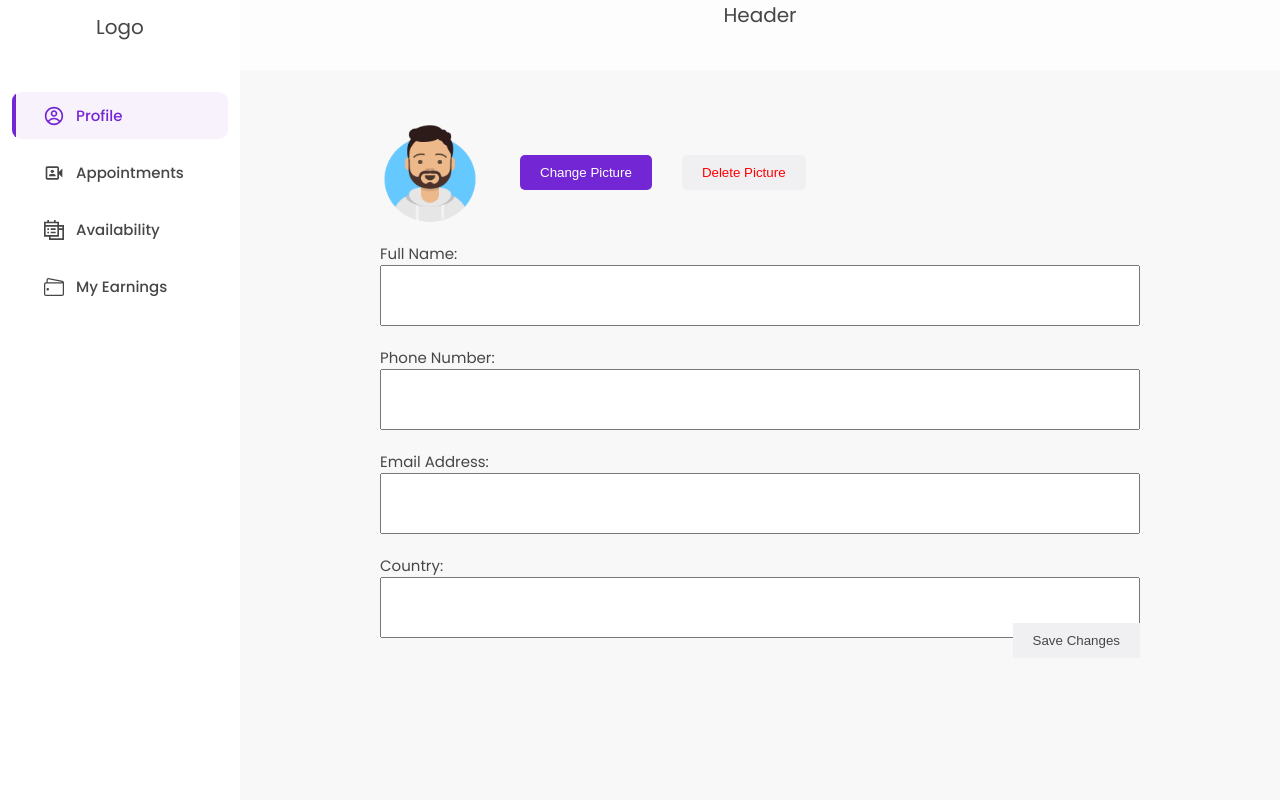
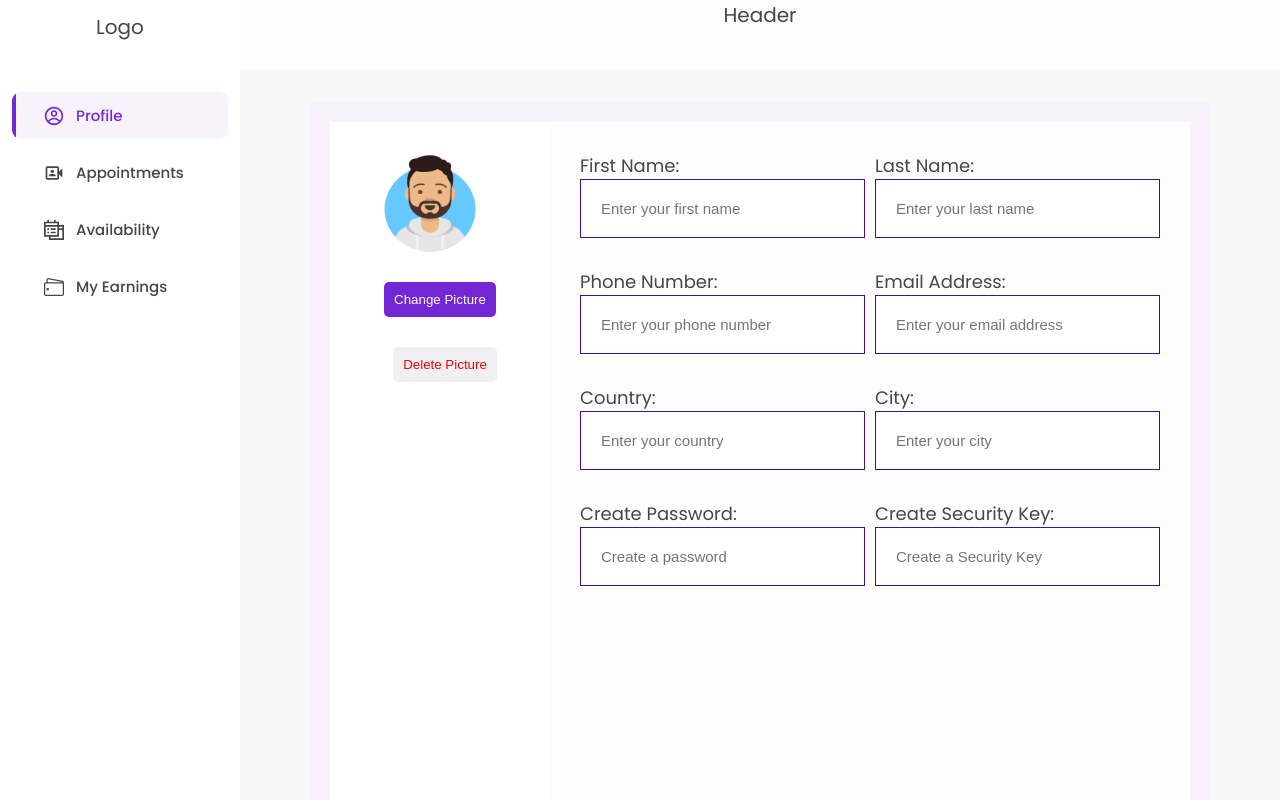
Before and after one commit to Taofeekabdulazeez/consultify, a React (Vite) app: page /app/profile in a window 1280 px wide. Built offline with nearby package versions, Linux system fonts and the light colour scheme.

Commit message:
profile updated

```diff
--- a/src/pages/app/routes/Profile.tsx
+++ b/src/pages/app/routes/Profile.tsx
@@ -8,17 +8,90 @@ export default function Profile() {
         <button className="change">Change Picture</button>
         <button className="delete">Delete Picture</button>
       </div>
+      <div className="aside">
         <form className="form">
-        <label htmlFor="FullName">Full Name: </label>
-        <input className="name" type="text" id="FullName" name="FullName" />
+          <div className="form-input">
+            <label>First Name:</label>
+            <input
+              className="name"
+              type="text"
+              name="FirstName"
+              placeholder="Enter your first name"
+            />
+          </div>
+          <div className="form-input">
+            <label>Last Name:</label>
+            <input
+              className="name"
+              type="text"
+              name="LastName"
+              placeholder="Enter your last name"
+            />
+          </div>
+          <div className="form-input">
+            <label>Phone Number:</label>
+            <input
+              type="tel"
+              name="PhoneNumber"
+              placeholder="Enter your phone number"
+            />
+          </div>
+          <div className="form-input">
+            <label>Email Address:</label>
+            <input
+              type="email"
+              name="Email"
+              placeholder="Enter your email address"
+            />
+          </div>
+          <div className="form-input">
+            <label>Country:</label>
+            <input
+              type="text"
+              name="Country"
+              placeholder="Enter your country"
+            />
+          </div>
+          <div className="form-input">
+            <label>City:</label>
+            <input type="text" name="City" placeholder="Enter your city" />
+          </div>
+          <div className="form-input ">
+            <label>Create Password:</label>
+            <input
+              type="password"
+              name="password"
+              id="password"
+              placeholder="Create a password"
+            />
+          </div>
+          <div className="form-input ">
+            <label>Create Security Key:</label>
+            <input
+              type="password"
+              name="security"
+              placeholder="Create a Security Key"
+            />
+          </div>
+        </form>
+      </div>
+      <button className="save">Save Changes</button>
+      {/* <label htmlFor="FirstName">First Name: </label>
+          <input className="name" type="text" id="FirstName" name="FirstName" />
+          <label htmlFor="LastName">Last Name: </label>
+          <input className="name" type="text" id="LastName" name="LastName" />
           <label htmlFor="PhoneNumber">Phone Number: </label>
           <input type="tel" id="PhoneNumber" name="PhoneNumber" />
           <label htmlFor="Email">Email Address: </label>
           <input type="email" id="Email" name="Email" />
           <label htmlFor="Country">Country: </label>
           <input type="text" id="Country" name="Country" />
-      </form>
-      <button className="save">Save Changes</button>
+          <label htmlFor="City">City: </label>
+          <input type="text" id="City" name="City" />
+          <label htmlFor="password">Create Password: </label>
+          <input type="password" id="password" name="password" /> */}
+
+      {/* <button className="edit">Cancel Changes</button> */}
     </div>
   );
 }
--- a/src/pages/app/routes/profile.css
+++ b/src/pages/app/routes/profile.css
@@ -12,16 +12,24 @@
   --color-gray-100: #f8f8f8;
 }
 .container {
-  max-width: 800px;
+  max-width: 90rem;
   margin: 0 auto;
-  padding: 20px;
+  padding: 2rem;
   position: relative;
+  display: flex;
+  flex-direction: row;
+  height: 100vh;
+  background-color: var(--color-primary-tint);
 }
 
 .profile {
   display: flex;
   align-items: center;
-  gap: 2rem;
+  gap: 3rem;
+  flex-direction: column;
+  flex-basis: 25%;
+  padding: 3rem 5rem;
+  background-color: white;
 }
 
 .profile img {
@@ -35,9 +43,9 @@
   background-color: var(--color-primary);
   color: white;
   border: none;
-  padding: 1rem 2rem;
+  padding: 1rem 1rem;
   cursor: pointer;
-  border-radius: 5px;
+  border-radius: 0.5rem;
 }
 .change:hover{
     background-color: var(--color-primary-tint);
@@ -52,30 +60,43 @@
     background-color: var(--color-primary-tint);
     color: var(--color-text-dark);
 }
-.form {
-  margin-top: 2rem;
+.aside{
+  flex: 1;
+  padding: 3rem;
+  background-color: var(--color-background);
+}
+.form{
+  display: grid;
+  grid-template-columns: repeat(2, 1fr);
+  gap: 1rem;
+
 }
 
 .form label {
-  font-size: 1.5rem;
+  font-size: 1.8rem;
 }
 
 .form input {
+  flex: 1;
   width: 100%;
   padding: 2rem;
   margin-bottom: 2rem;
   font-size: 1.5rem;
+  border: 0.1rem solid var(--color-primary-shade);
 }
+ .form input:focus{
+  outline-color: var(--color-primary);
+ }
 
 .save {
-  background-color: #F0F0F2;
-  color: var(--color-text);
+  background-color: var(--color-primary);
+  color: white;
   border: none;
   padding: 1rem 2rem;
   cursor: pointer;
   position: absolute;
-  bottom: 2rem;
-  right: 2rem;
+  bottom: 3rem;
+  right: 3rem;
 }
 .save:hover{
     background-color: var(--color-primary-shade);
--- a/src/pages/login/Login.tsx
+++ b/src/pages/login/Login.tsx
@@ -1,5 +1,4 @@
 import "./login.css";
-
 export default function Login() {
   return (
     <div className="page-container">
@@ -10,7 +9,6 @@ export default function Login() {
           <div>
             <button className="signin">Sign In</button>
           </div>
-
         </div>
         <form>
           <input type="email" placeholder="Email Address" />
```
Lines whose indentation alone changed are shown as unchanged.
